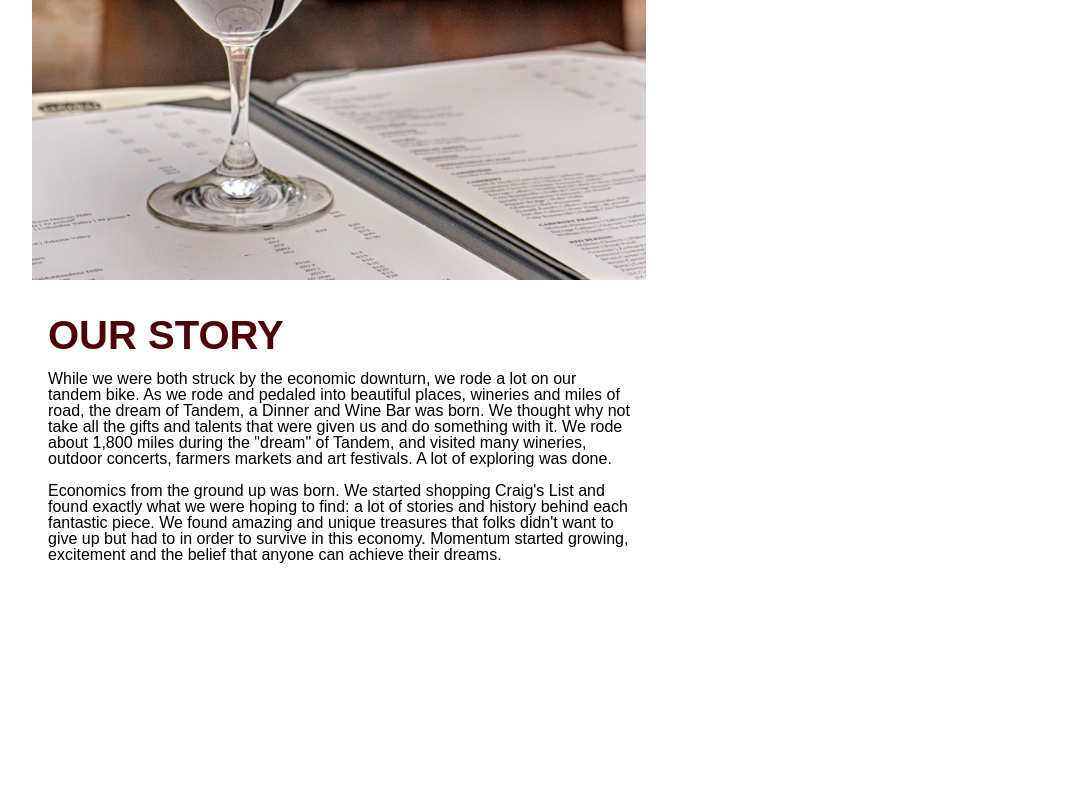
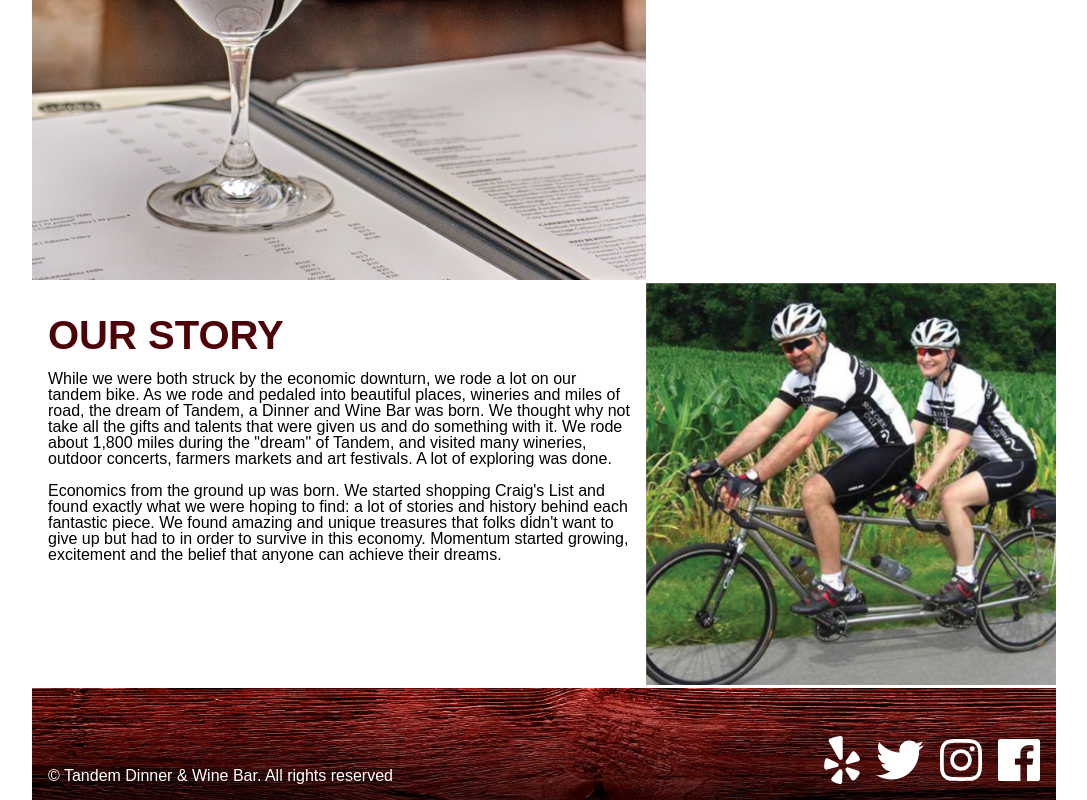
Before and after one commit to rodbinwa/tandem, a plain HTML site: page index.html in a window 1280 px wide. Shown: the part 2547-3347 px from the top of the page, without its empty margins (96-1183 px from the left). Before the commit the page ends 3126 px from the top, so only its background shows below. Drawn offline with Linux system fonts and the light colour scheme; a script that the page names is missing; a web font is replaced by a local one.

Commit message:
completed footer

```diff
--- a/css/main.css
+++ b/css/main.css
@@ -61,7 +61,7 @@ nav li{
 
 .wrapper {
     display: grid;
-    grid-template-columns: 60% 40%;
+    grid-template-columns: 3fr 2fr;
 }
 
 
@@ -113,3 +113,27 @@ input, textarea{
     grid-template-columns: 20% 10% 70%;
     grid-row-gap: 1rem;
 }
+
+#story img {
+    max-width: 100%;
+}
+
+/*---- Footer Section -----*/
+footer {
+    background-size: cover;
+    background-image: url("../resources/images/woodgrain_red.jpg");
+    color: #FFF;
+    height: 5rem;
+    align-items: flex-end;
+    justify-content: space-between;
+    padding: 1rem;
+}
+
+footer a {
+    color: #FFF;
+}
+
+.footer-desktop li {
+    padding-left: 1rem;
+
+}
--- a/index.html
+++ b/index.html
@@ -8,6 +8,9 @@
 
     <!-- Font FIles -->
     <link href="https://fonts.googleapis.com/css?family=Average+Sans" rel="stylesheet">
+
+    <!-- Fontastic FIles -->
+    <script defer src="https://use.fontawesome.com/releases/v5.0.6/js/all.js"></script>
 
     <!--   Styel Sheets  -->
     <link href="css/reset.css" type="text/css" rel="stylesheet">
@@ -147,8 +150,21 @@
 
               </div>
               <div class="narrow-column">
+                  <img src="resources/images/tandem.png" alt="">
+              </div>
+            </div>
+        </section>
+              <!-- Footer Section -->
+      <footer class="flex-container">
+        &copy; Tandem Dinner & Wine Bar.  All rights reserved
 
-              </div>
+        <ul class="flex-container footer-desktop">
+          <li><a href="#"><i class="fab fa-yelp fa-3x"></i></a></li>
+          <li><a href="#"><i class="fab fa-twitter fa-3x"></i></a></li>
+          <li><a href="#"><i class="fab fa-instagram fa-3x"></i></a></li>
+          <li><a href="#"><i class="fab fa-facebook fa-3x"></i></a></li>
+        </ul>
+      </footer>
 </div>
 </body>
 </html>
```
Also changed, not shown: resources/images/tandem.png (added).
